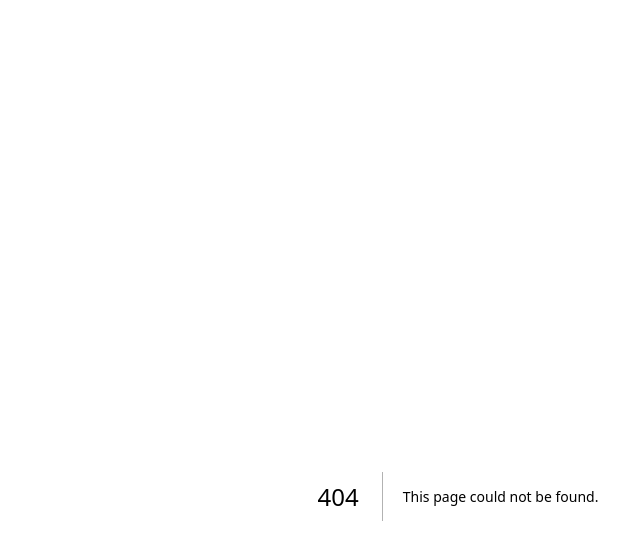
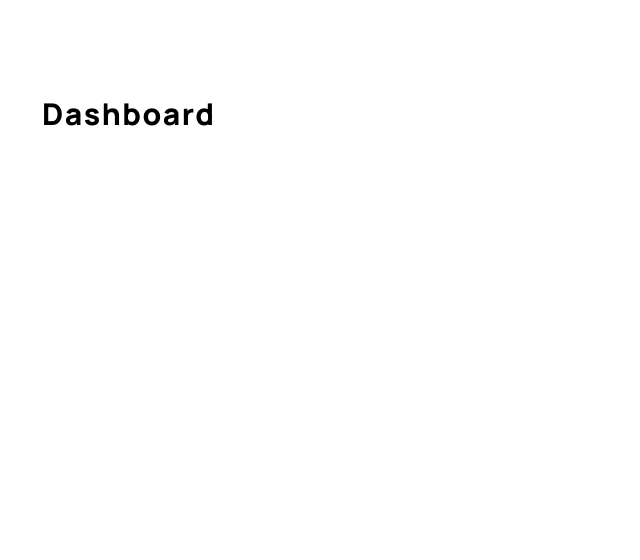
Before and after one commit to weiwei2694/nextjs-auth-middleware, a Next.js app: page /dashboard in a window 1280 px wide. Before the commit this address had no page. Shown: the top 560 px of the page, without its empty margins (182-822 px from the left). Built offline with nearby package versions, Linux system fonts and the light colour scheme.

Commit message:
feat: /dashboard
create interface

```diff
--- /dev/null
+++ b/src/app/(protect)/dashboard/page.tsx
@@ -0,0 +1,11 @@
+const DashboardPage = () => {
+    return (
+        <section>
+            <h1 className="text-xl sm:text-3xl font-extrabold tracking-wider text-black">
+                Dashboard
+            </h1>
+        </section>
+    );
+};
+
+export default DashboardPage;
```
